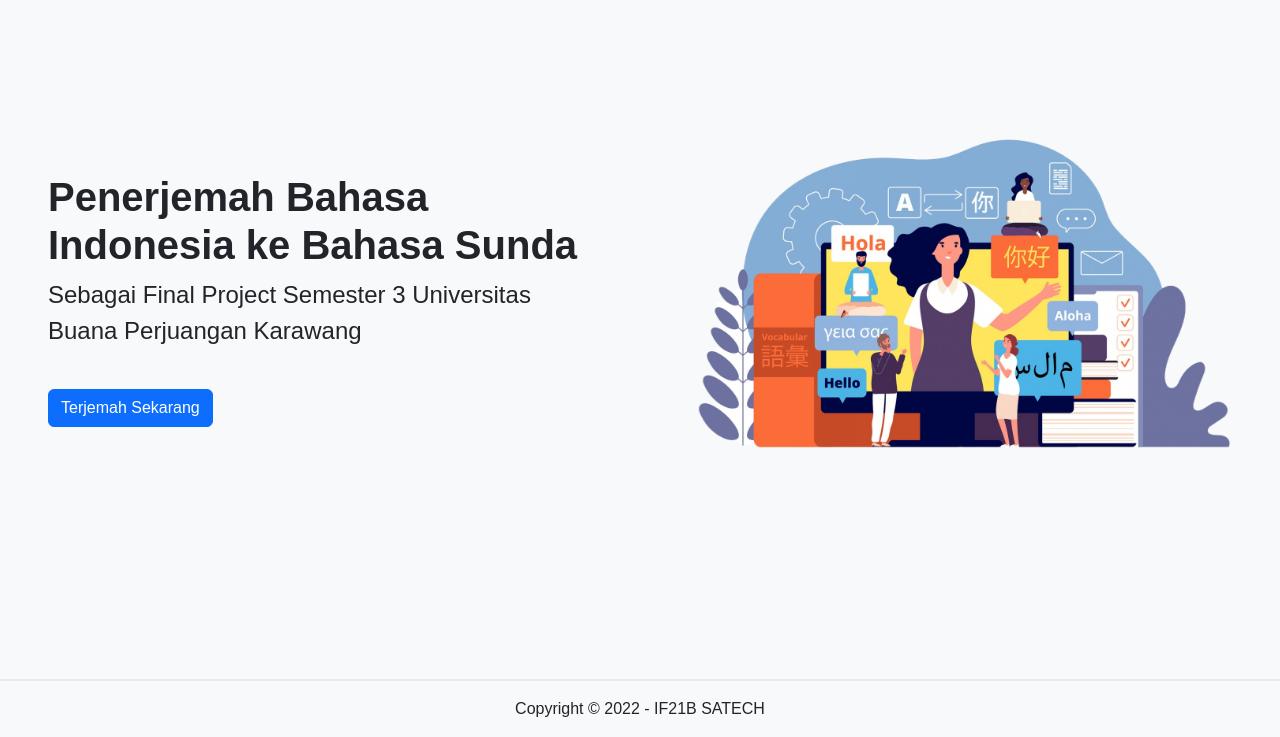
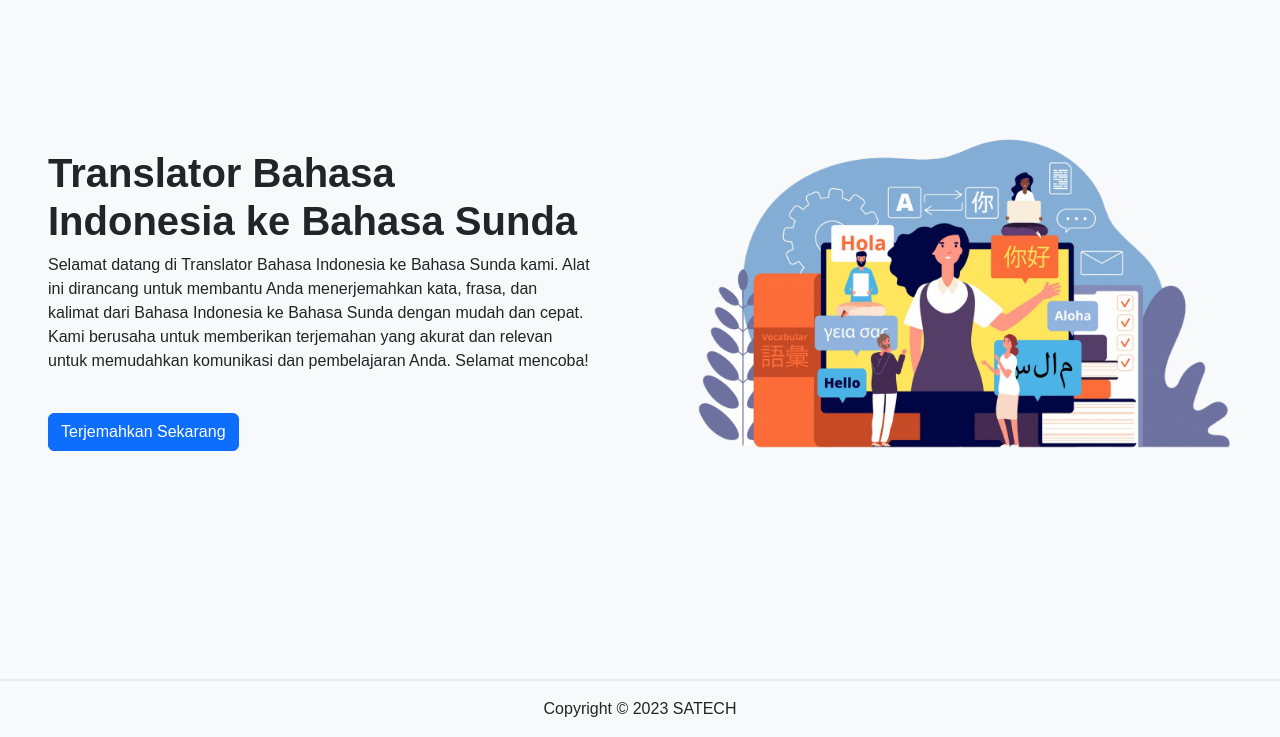
Before and after one commit to KatowProject/kamus, a PHP site: page /about.php in a window 1280 px wide. Shown: the part 63-800 px from the top of the page. Run offline with PHP 8.4, Linux system fonts and the light colour scheme; some web fonts are replaced.

Commit message:
partial update

```diff
--- a/about.php
+++ b/about.php
@@ -23,22 +23,24 @@
         <div class="row vertical-center" style="min-height: 75vh;">
             <div class="col-lg-6">
                 <div class="h-100 p-5">
-                    <h1><b>Penerjemah Bahasa Indonesia ke Bahasa Sunda</b></h1>
-                    <p style="font-size: 1.5rem;">
-                        Sebagai Final Project Semester 3 Universitas Buana Perjuangan Karawang
+                    <h1><b>Translator Bahasa Indonesia ke Bahasa Sunda</b></h1>
+                    <p style="font-size: 1.0rem;">
+                        <!-- buatkan deskripsi tentang translate ini -->
+                        Selamat datang di Translator Bahasa Indonesia ke Bahasa Sunda kami. Alat ini dirancang untuk membantu Anda menerjemahkan kata, frasa, dan kalimat dari Bahasa Indonesia ke Bahasa Sunda dengan mudah dan cepat.
+                        <br>
+                        Kami berusaha untuk memberikan terjemahan yang akurat dan relevan untuk memudahkan komunikasi dan pembelajaran Anda. Selamat mencoba!
                     </p>
 
                     <!-- button terjemah sekarang-->
                     <br>
-                    <a href="/" class="btn btn-primary">Terjemah Sekarang</a>
+                    <a href="./" class="btn btn-primary">Terjemahkan Sekarang</a>
 
                 </div>
             </div>
 
             <div class="col-lg-6">
                 <div class="px-4 py-5">
-                    <img src="assets/img/thumb.png" width="100%" class="img-fluid text-center" loading="layz"
-                        alt="Responsive image">
+                    <img src="assets/img/thumb.png" width="100%" class="img-fluid text-center" loading="layz" alt="Responsive image">
                 </div>
             </div>
         </div>
@@ -48,7 +50,7 @@
     <!-- fixed bottom footer -->
     <footer class="text-lg-start">
         <div class="text-center p-3">
-            Copyright &copy; 2022 - IF21B SA<span>TECH</span>
+            Copyright &copy; 2023 SA<span>TECH</span>
         </div>
     </footer>
 
```
Also changed, not shown: index.php (+11 -13 lines).
